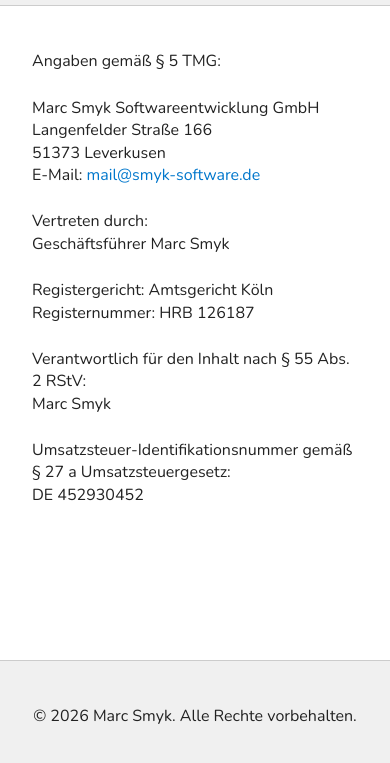
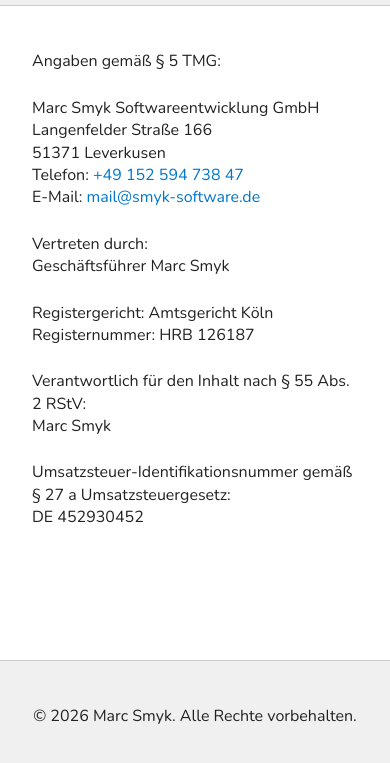
Before and after one commit to MarcErmland/marcermland.github.io, a plain HTML site: page impressum.html in a window 390 px wide. Shown: the part 73-836 px from the top of the page. Drawn offline with nearby package versions, Linux system fonts and the light colour scheme.

Commit message:
corrected postal code and added phone number

```diff
--- a/impressum.html
+++ b/impressum.html
@@ -50,7 +50,8 @@
       <p>
         Marc Smyk Softwareentwicklung GmbH<br>
         Langenfelder Straße 166<br>
-        51373 Leverkusen<br>
+        51371 Leverkusen<br>
+        Telefon: <a href="tel: 4915259473847">+49 152 594 738 47</a><br>
         E-Mail: <a href="mailto:mail@smyk-software.de">mail@smyk-software.de</a>
       </p>
 
```
